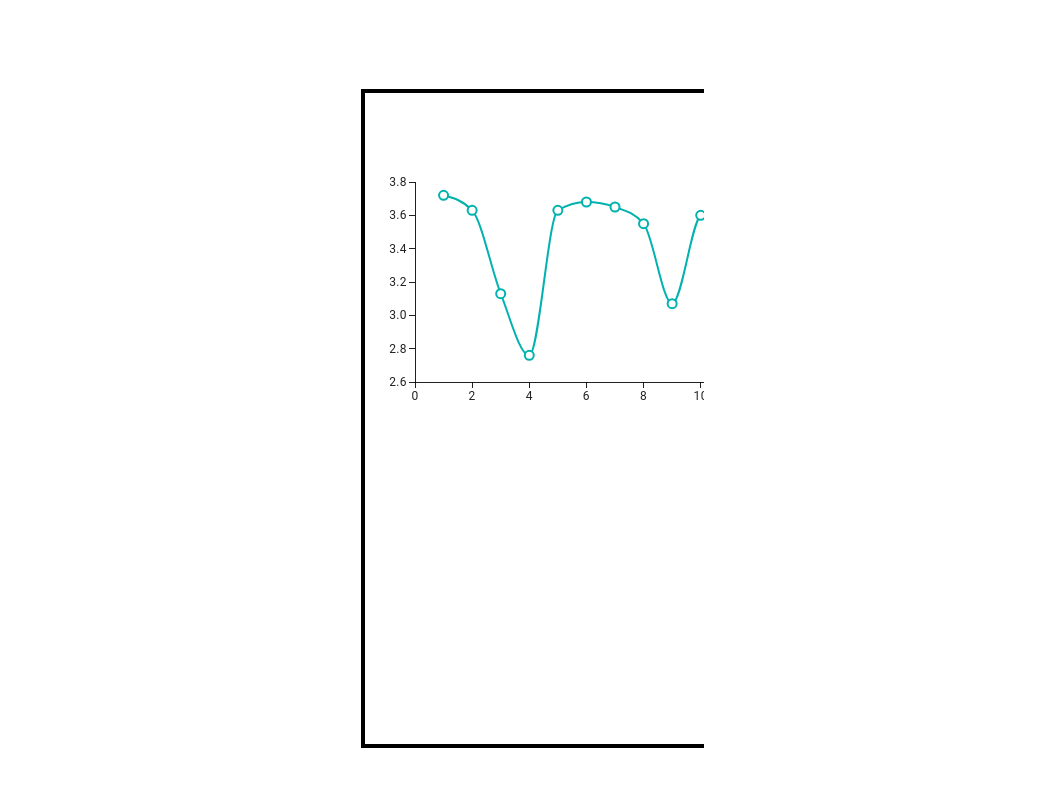
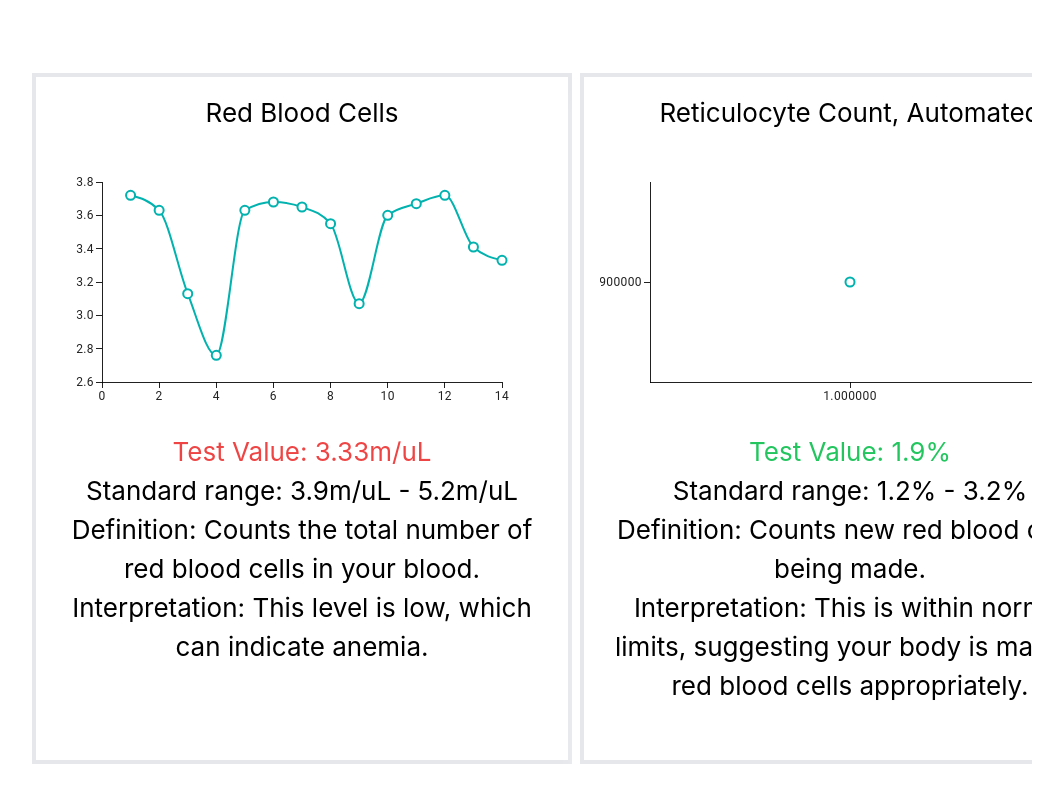
Before and after one commit to TaylorRampersaud/InsightMed, a React (Create React App) app in the folder blood-test-results/: page / in a window 1280 px wide. Shown: the whole page, without its empty margins (108-1171 px from the left). Built offline with nearby package versions, Linux system fonts and the light colour scheme.

Commit message:
Taylor forgot

```diff
--- a/blood-test-results/src/components/BloodTestCard.js
+++ b/blood-test-results/src/components/BloodTestCard.js
@@ -3,15 +3,17 @@ import TestHistoryGraph from './TestHistoryGraph';
 
 const BloodTestCard = ({ testData }) => {
     return (
-      <div className='border-4 border-black'>
+      <div className={`text-black border-4 shadow-xl shadow-white p-4` }>
         <h1>{testData.label}</h1>
         <TestHistoryGraph testValues={testData.history} />
-        <p>Test Value: {testData.valuenum + testData.valueuom}</p>
-        <p>Ref range: {testData.ref_range_lower +" - "+ testData.ref_range_upper}</p>
-        <p>{testData.metric_description}</p>
-        <p>{testData.metric_interpretation}</p>
+        <p className={`${testData.flag === "abnormal" ? "text-red-500" : "text-green-500"}`}>
+          Test Value: {testData.valuenum + testData.valueuom}
+        </p>
+        <p>Standard range: {testData.ref_range_lower + testData.valueuom + " - " + testData.ref_range_upper + testData.valueuom}</p>
+        <p>{"Definition: " + testData.metric_description}</p>
+        <p>{"Interpretation: " + testData.metric_interpretation}</p>
       </div>
-    )
+    );
 }
 
-export default BloodTestCard
+export default BloodTestCard;
--- a/blood-test-results/src/components/Carousel.js
+++ b/blood-test-results/src/components/Carousel.js
@@ -13,7 +13,7 @@ export default function Carousel({ data }) {
         gap: 1,
         py: 1,
         overflow: 'auto',
-        width: 343,
+        width: 1000,
         scrollSnapType: 'x mandatory',
         '& > *': {
           scrollSnapAlign: 'center',
```
